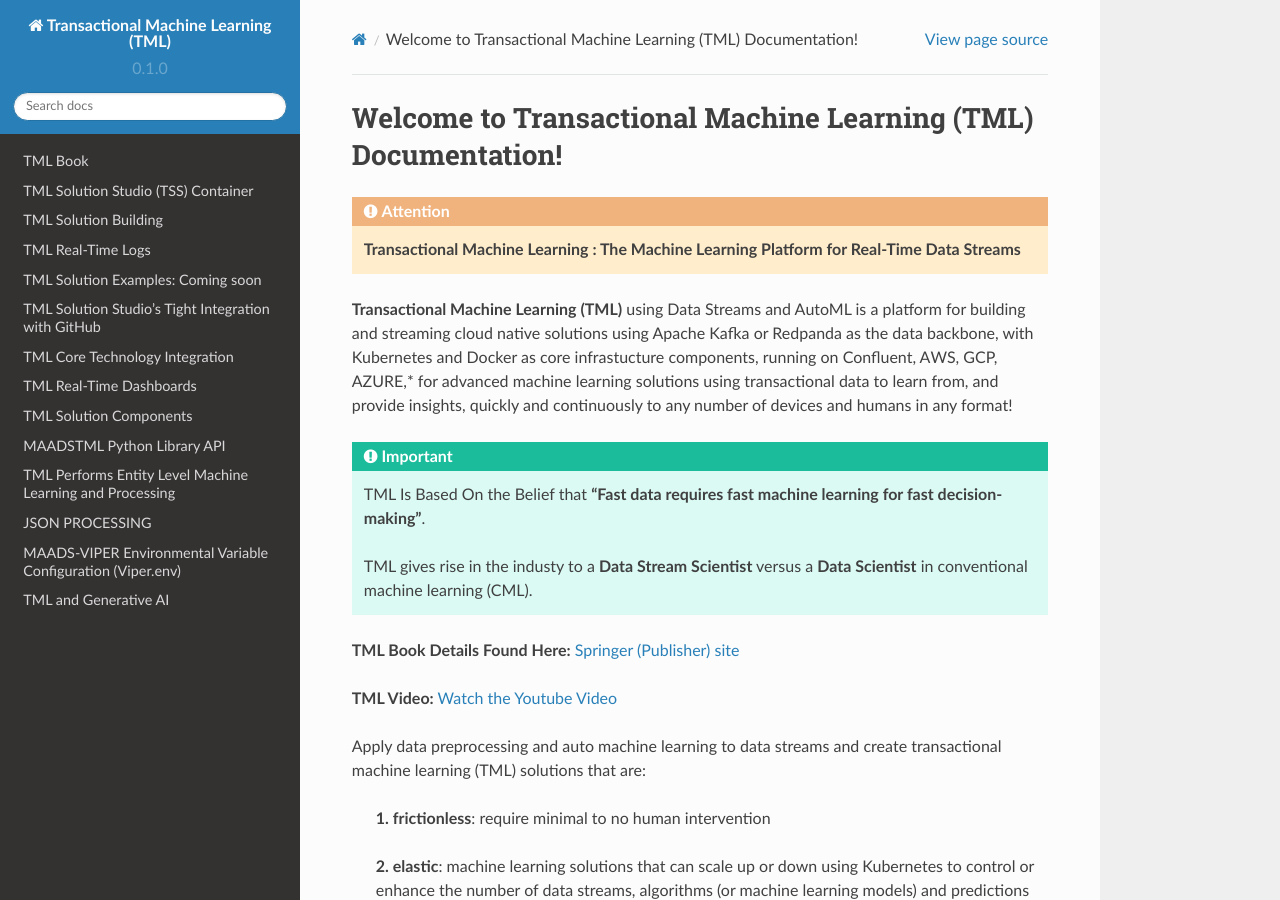
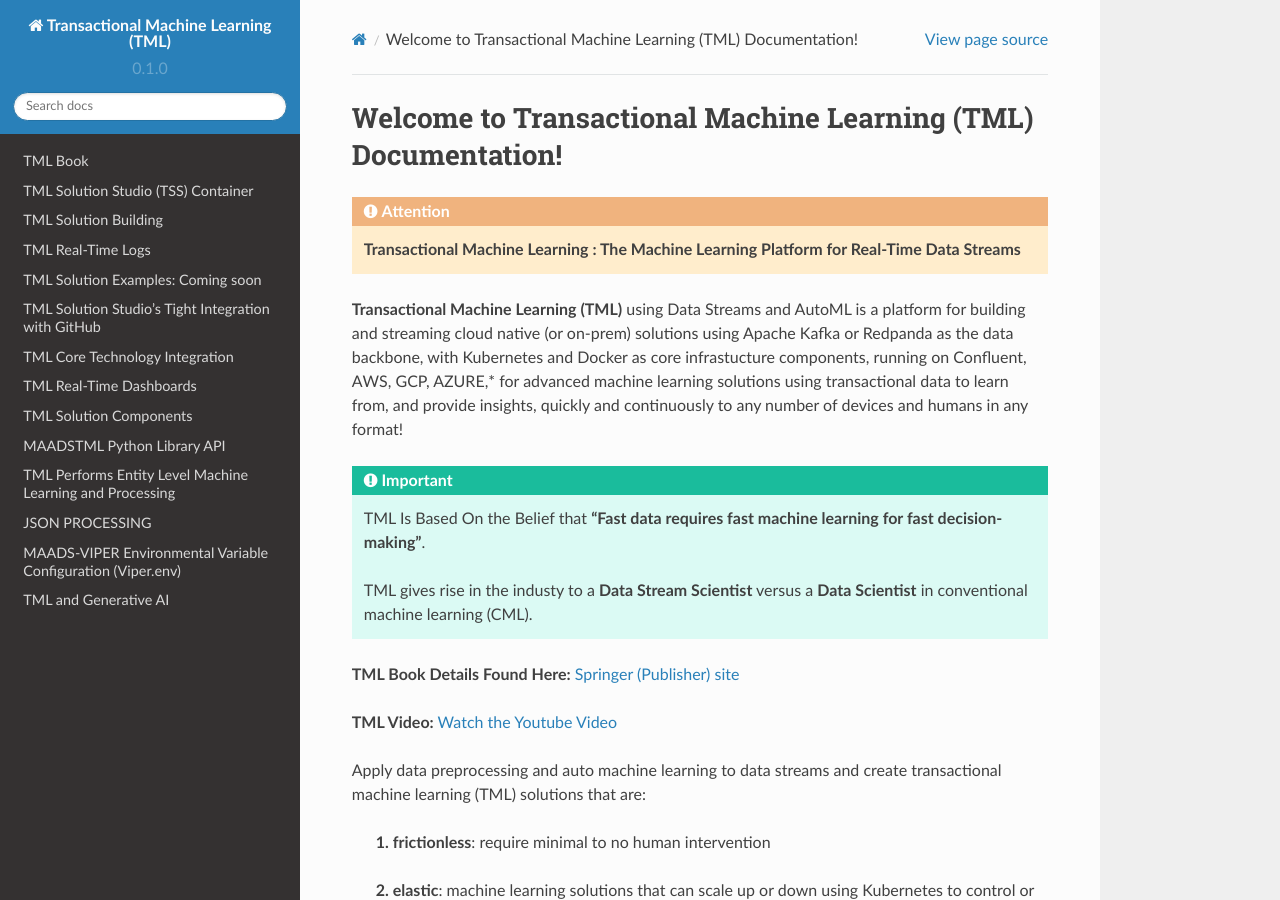
Before and after one commit to smaurice101/readthedocs, a Sphinx documentation site: the page built from docs/source/index.rst, in a window 1280 px wide and 900 px high. Built offline with Sphinx 7.4.7 and the Read the Docs theme 2.0.0, drawn with Linux system fonts in a browser that asks for light colours.

Commit message:
Update index.rst

```diff
--- a/docs/source/index.rst
+++ b/docs/source/index.rst
@@ -4,7 +4,7 @@ Welcome to Transactional Machine Learning (TML) Documentation!
 .. attention::
    **Transactional Machine Learning : The Machine Learning Platform for Real-Time Data Streams**
 
-**Transactional Machine Learning (TML)** using Data Streams and AutoML is a platform for building and streaming cloud native solutions using Apache Kafka or Redpanda as the data backbone, with Kubernetes and Docker as core infrastucture components, running on Confluent, AWS, GCP, AZURE,* for advanced machine learning solutions using transactional data to learn from, and provide insights, quickly and continuously to any number of devices and humans in any format!
+**Transactional Machine Learning (TML)** using Data Streams and AutoML is a platform for building and streaming cloud native (or on-prem) solutions using Apache Kafka or Redpanda as the data backbone, with Kubernetes and Docker as core infrastucture components, running on Confluent, AWS, GCP, AZURE,* for advanced machine learning solutions using transactional data to learn from, and provide insights, quickly and continuously to any number of devices and humans in any format!
 
 .. important::
    TML Is Based On the Belief that **"Fast data requires fast machine learning for fast decision-making"**.
```
